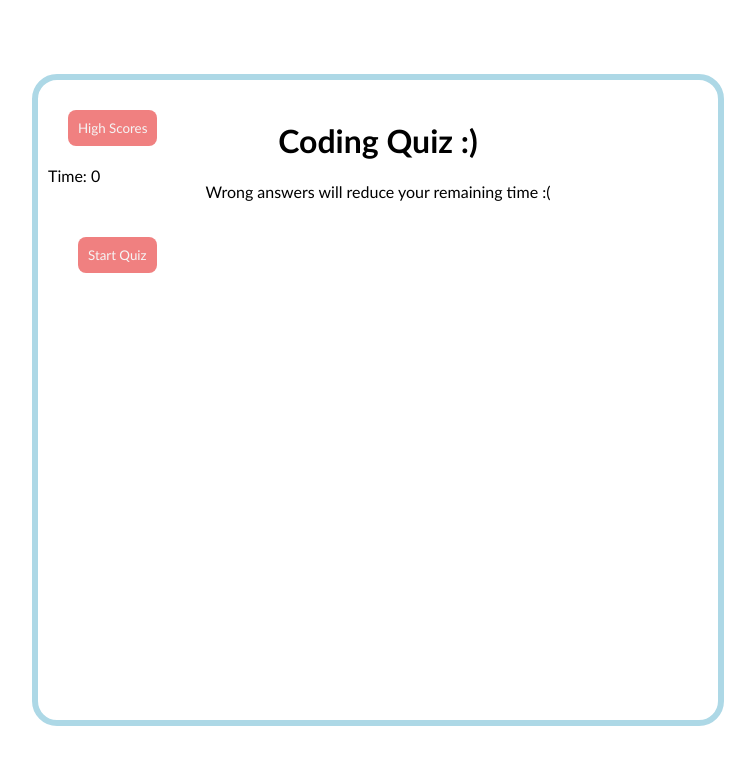
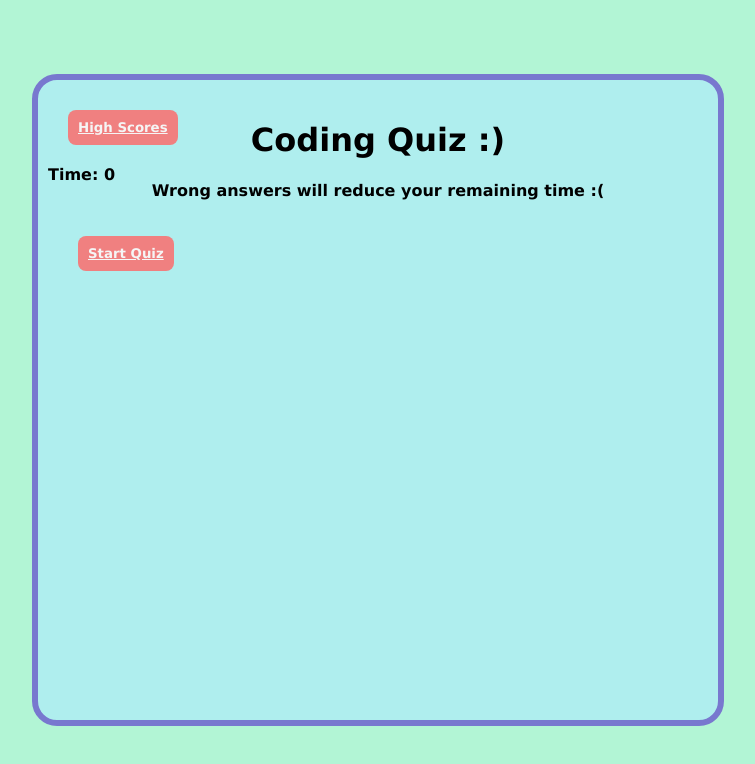
Before and after one commit to wrn007/javascript_quiz, a plain HTML site: page index.html in a window 1280 px wide. Shown: the whole page, without its empty margins (262-1017 px from the left). Drawn offline with Linux system fonts and the light colour scheme.

Commit message:
updated css so the appearance of the website was more appealing. updated read me to be detailed with images, a description, and a link to the deployed website

```diff
--- a/Assets/css/style.css
+++ b/Assets/css/style.css
@@ -1,13 +1,19 @@
 * {
-    font-family: 'Trebuchet MS', 'Lucida Sans Unicode', 'Lucida Grande', 'Lucida Sans', Arial, sans-serif
+    font-family: Verdana, Geneva, Tahoma, sans-serif;
+    font-weight: bolder;
+
+}
+html {
+    background-color: rgb(178, 245, 213);
 }
 header {
     position: absolute;
     top: 10px;
     left: 10px;
+
 }
 main {
-    border: 6px solid lightblue;
+    border: 6px solid rgb(120, 120, 207);
     border-radius: 25px;
     position: absolute;
     top: 50%;
@@ -16,6 +22,7 @@ main {
     height: 600px;
     transform: translate(50%, -50%);
     padding: 20px;
+    background-color: paleturquoise
 }
 
 h1{
@@ -32,6 +39,7 @@ button  {
 display: inline-block;
 margin: 20px;
 color: whitesmoke;
+text-decoration: underline;
 background-color: lightcoral;
 padding: 10px;
 border-radius: 8px;
@@ -43,7 +51,7 @@ border: 0;
 }
 
 button:hover{
-    background-color: paleturquoise;
+    background-color: rgb(85, 85, 212);
     color: black;
     cursor: grab;
 }
```
Also changed, not shown: Assets/04-web-apis-homework-demo.gif (deleted), Assets/images/Screenshot 2023-11-21 204007.png (added), Assets/images/Screenshot 2023-11-21 204043.png (added), 1 other file.
